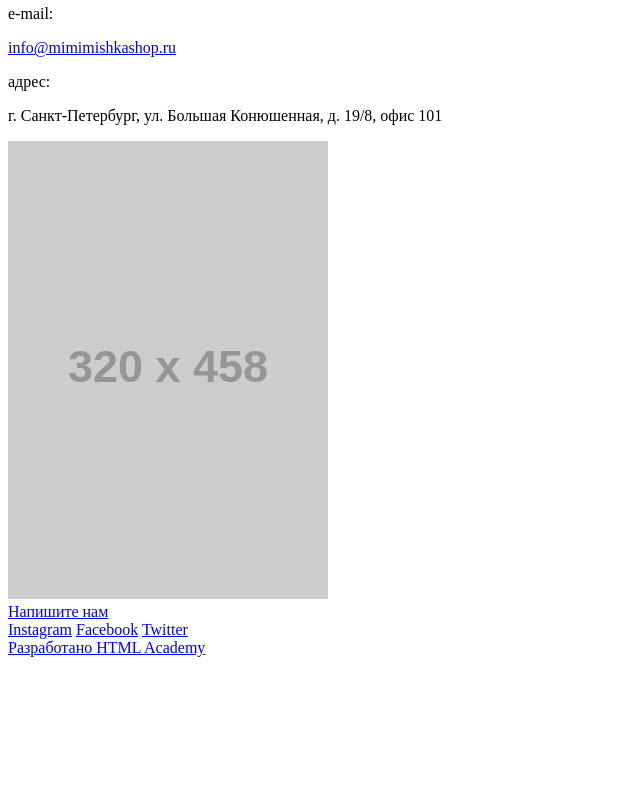
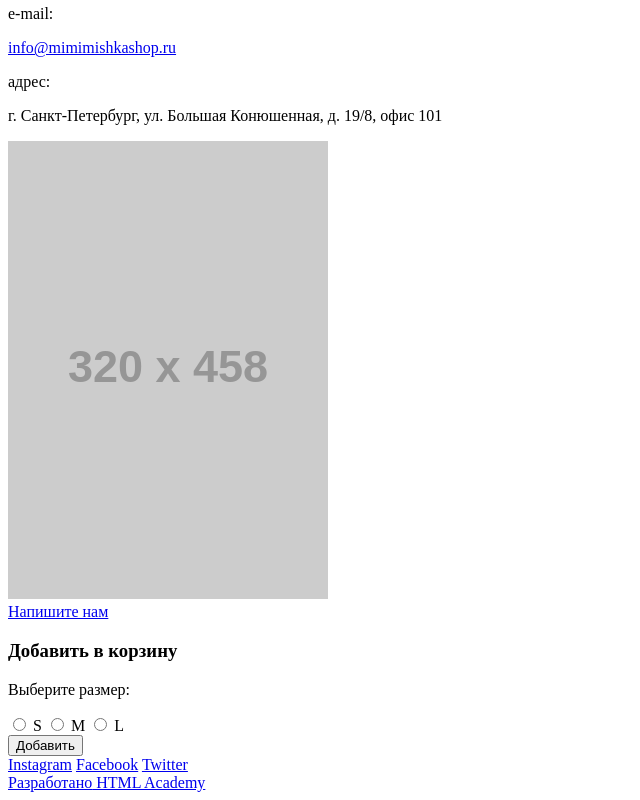
Before and after one commit to martolodyaouank/360823-mishka, a website: page index.html in a window 1280 px wide. Shown: the part 1188-1988 px from the top of the page, without its empty margins (0-640 px from the left). Before the commit the page ends 1853 px from the top, so only its background shows below. Drawn offline with Linux system fonts and the light colour scheme; placeholder pictures from the web are drawn by us.

Commit message:
Добавление поправок на главную страницу

```diff
--- a/index.html
+++ b/index.html
@@ -135,6 +135,28 @@
         <a class="contacts__button btn" href="#">Напишите нам</a>
       </div>
     </section>
+
+    <section class="goods-popup">
+      <h3 class="goods-popup">Добавить в корзину</h3>
+      <form class="goods-popup__form">
+        <div class="goods-popup__form-wrapper">
+          <p class="goods-popup__form-title">Выберите размер:</p>
+          <label class="goods-popup__item">
+            <input type="radio" name="radio" id="size-s">
+            S
+          </label>
+          <label class="goods-popup__item">
+            <input type="radio" name="radio" id="size-m">
+            M
+          </label>
+          <label class="goods-popup__item">
+            <input type="radio" name="radio" id="size-l">
+            L
+          </label>
+        </div>
+        <button class="goods-popup__button btn" type="submit">Добавить</button>
+      </form>
+    </section>
   </main>
   <footer class="page-footer">
     <div class="page-footer__container">
```
